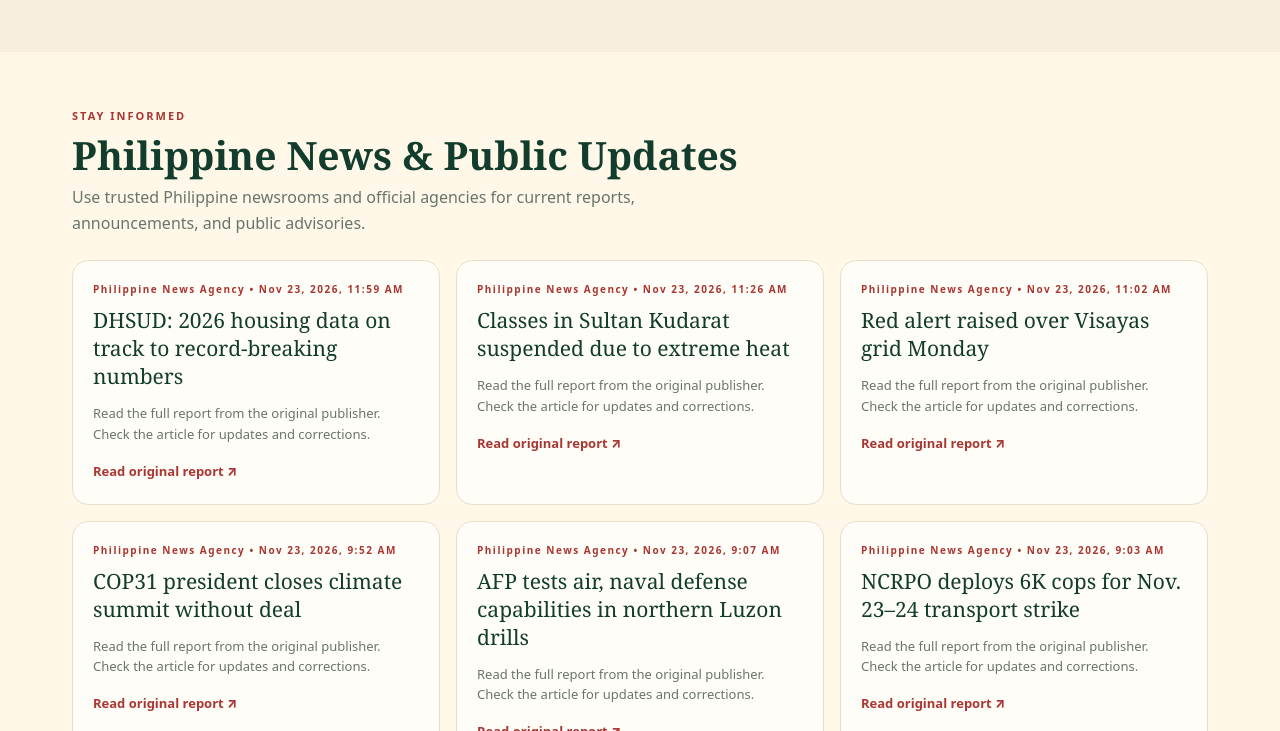
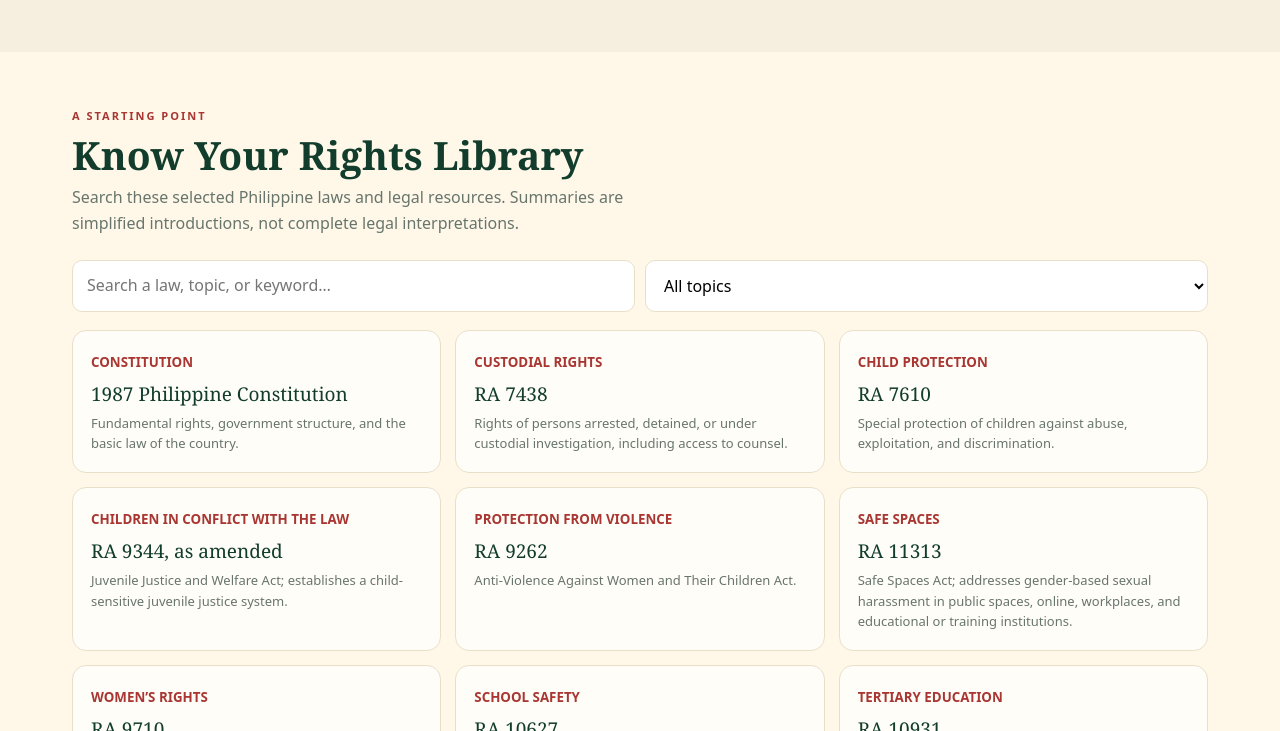
Before and after one commit to iKnowb4ll/bayanihan-law-hub-, a plain HTML site: page index.html in a window 1280 px wide. Shown: the part 2069-2800 px from the top of the page. Drawn offline with Linux system fonts and the light colour scheme.

Commit message:
Remove Philippine news section from website

```diff
--- a/index.html
+++ b/index.html
@@ -4,7 +4,7 @@
 <meta charset="UTF-8">
 <meta name="viewport" content="width=device-width, initial-scale=1.0">
 <meta name="theme-color" content="#123d2c">
-<meta name="description" content="Bayanihan — learn Philippine laws and your rights through friendly quizzes, scenarios, and trusted news sources.">
+<meta name="description" content="Bayanihan — learn Philippine laws and your rights through friendly quizzes, scenarios, and trusted legal resources.">
 <title>BAYANIHAN | Filipino Law & Rights Hub</title>
 <style>
 :root{--green:#123d2c;--green2:#1d6044;--gold:#e8bd61;--cream:#fff8e9;--paper:#fffdf7;--red:#a93632;--ink:#203128;--muted:#68756c;--line:#e9dfc9;--shadow:0 12px 35px #153b2a16}
@@ -15,7 +15,7 @@
 </head>
 <body>
 <div class="topline"></div>
-<header><nav class="nav"><a class="brand" href="#home"><span class="seal">⚖</span><span><strong>BAYANIHAN</strong><small>THE FILIPINO LAW & RIGHTS HUB</small></span></a><div class="navlinks"><a href="#games">Law Games</a><a href="#scenarios">Situations</a><a href="#news">PH News</a><a href="#laws">Know Your Rights</a></div></nav></header>
+<header><nav class="nav"><a class="brand" href="#home"><span class="seal">⚖</span><span><strong>BAYANIHAN</strong><small>THE FILIPINO LAW & RIGHTS HUB</small></span></a><div class="navlinks"><a href="#games">Law Games</a><a href="#scenarios">Situations</a><a href="#laws">Know Your Rights</a></div></nav></header>
 <main id="home">
 <section class="hero"><div class="hero-inner"><div class="eyebrow">KARUNUNGAN • KARAPATAN • KATARUNGAN</div><h1>Know the law.<br>Understand your rights.</h1><p>Explore Philippine laws in a friendlier way. Test what you know, think through everyday situations, and find trusted places to read more.</p><div class="actions"><a href="#games"><button class="btn primary">Play a Law Quiz →</button></a><a href="#laws"><button class="btn outline">Explore the Law Library</button></a></div></div></section>
 <div class="wrap" style="padding-top:0;padding-bottom:20px"><div class="stats"><div class="stat"><b>01</b><span>Learn at your own pace</span></div><div class="stat"><b>02</b><span>Practice with scenarios</span></div><div class="stat"><b>03</b><span>Find official sources</span></div></div></div>
@@ -25,8 +25,6 @@
 <div class="scenario"><div class="card-icon">📱</div><h3>Someone shares your photo without permission</h3><p>A classmate posts your personal photo and private details publicly, and you feel uncomfortable.</p><select id="s1"><option value="">Choose a response…</option><option value="a">Save relevant evidence, ask for help from a trusted adult, and report the post through the platform.</option><option value="b">Share their private information in return.</option><option value="c">Threaten them online.</option></select><button class="btn primary" onclick="checkScenario(1)">Check my choice</button><p class="scenario-result" id="r1"></p></div>
 <div class="scenario"><div class="card-icon">🏫</div><h3>You witness bullying at school</h3><p>You see a student being repeatedly humiliated by classmates.</p><select id="s2"><option value="">Choose a response…</option><option value="a">Join in so you won't be targeted.</option><option value="b">Safely support the student and report the incident to a trusted teacher or school authority.</option><option value="c">Post the incident online to embarrass everyone.</option></select><button class="btn primary" onclick="checkScenario(2)">Check my choice</button><p class="scenario-result" id="r2"></p></div>
 </div></div></section>
-<section class="wrap" id="news"><div class="section-head"><div><div class="kicker">STAY INFORMED</div><h2>Philippine News & Public Updates</h2><p>Use trusted Philippine newsrooms and official agencies for current reports, announcements, and public advisories.</p></div></div>
-<div class="news-list" id="newsList"><article class="news-card"><div class="tag">PHILIPPINE NEWS</div><h3>Loading the latest headlines…</h3><p>Please wait while the latest available news is loaded.</p></article></div><p class="news-note" id="newsNote">Daily update scheduled for 8:00 AM Philippine time. Headlines link to their original publishers.</p><button class="text-btn" id="refreshNews" type="button">↻ Refresh headlines</button></p></section>
 <section class="wrap" id="laws"><div class="section-head"><div><div class="kicker">A STARTING POINT</div><h2>Know Your Rights Library</h2><p>Search these selected Philippine laws and legal resources. Summaries are simplified introductions, not complete legal interpretations.</p></div></div><div class="law-tools"><input id="lawSearch" type="search" placeholder="Search a law, topic, or keyword…"><select id="lawCategory"><option value="all">All topics</option><option value="rights">Rights & protection</option><option value="digital">Digital life</option><option value="school">Education</option><option value="community">Community & environment</option><option value="consumer">Consumer & work</option></select></div><div class="law-grid" id="lawGrid"></div><div class="notice"><b>Important:</b> This website is for general educational purposes only. Laws can be amended, and how a law applies depends on the facts. For personal legal concerns, ask a qualified lawyer or an appropriate government office. If you are in immediate danger, seek help from a trusted adult or local emergency services.</div></section>
 <section class="wrap" style="padding-top:0"><div class="section-head"><div><div class="kicker">GO TO THE SOURCE</div><h2>Useful Official Resources</h2><p>Read primary sources and seek help from the appropriate public offices.</p></div></div><div class="sources"><a href="https://lawphil.net/" target="_blank" rel="noopener">Lawphil Project ↗</a><a href="https://www.officialgazette.gov.ph/" target="_blank" rel="noopener">Official Gazette ↗</a><a href="https://pao.gov.ph/" target="_blank" rel="noopener">Public Attorney’s Office ↗</a><a href="https://chr.gov.ph/" target="_blank" rel="noopener">Commission on Human Rights ↗</a><a href="https://www.deped.gov.ph/" target="_blank" rel="noopener">Department of Education ↗</a></div></section>
 </main>
@@ -47,36 +45,6 @@ function renderQuiz(){answered=false;const item=quiz[qi];document.getElementById
 function answerQuiz(i){if(answered)return;answered=true;const item=quiz[qi];const buttons=[...document.querySelectorAll('.answer')];buttons.forEach((b,n)=>{b.disabled=true;if(n===item.c)b.classList.add('correct');if(n===i&&i!==item.c)b.classList.add('wrong')});if(i===item.c)score++;document.getElementById('score').textContent=score;const f=document.getElementById('feedback');f.innerHTML='<b>'+(i===item.c?'Correct!':'Not quite.')+'</b> '+item.e;f.classList.add('show');document.getElementById('next').disabled=false;document.getElementById('progress').style.width=((qi+1)/quiz.length*100)+'%'}
 document.getElementById('next').onclick=()=>{if(!answered)return;if(qi<quiz.length-1){qi++;renderQuiz()}else{document.getElementById('question').textContent='Quiz complete! You scored '+score+' out of '+quiz.length+'.';document.getElementById('answers').innerHTML='';document.getElementById('feedback').innerHTML='<b>Keep learning!</b> Revisit the explanations and check official sources to learn more.';document.getElementById('feedback').classList.add('show');document.getElementById('next').disabled=true;document.getElementById('next').textContent='Completed';document.getElementById('qcount').textContent='FINISHED'}};document.getElementById('restart').onclick=()=>{qi=0;score=0;renderQuiz()};renderQuiz();
 function checkScenario(n){const v=document.getElementById('s'+n).value;const good=n===1?'a':'b';const r=document.getElementById('r'+n);if(!v){r.textContent='Choose an option first.';return}r.textContent=v===good?'Good thinking. This choice prioritizes safety, documentation, and getting appropriate help.': 'That response could make the situation worse. Consider a safer approach that respects everyone’s rights and seeks help from a trusted person.'}
-async function loadDailyNews(){
- const list=document.getElementById('newsList');
- const note=document.getElementById('newsNote');
- const refresh=document.getElementById('refreshNews');
- if(!list||!note)return;
- if(refresh){refresh.disabled=true;refresh.textContent='Refreshing…'}
- try{
-  const response=await fetch('news.json?cache='+Date.now(),{cache:'no-store'});
-  if(!response.ok)throw new Error('News data is not available yet');
-  const data=await response.json();
-  if(!Array.isArray(data.headlines)||!data.headlines.length)throw new Error('No headlines are available yet');
-  list.replaceChildren();
-  data.headlines.slice(0,18).forEach(item=>{
-   const article=document.createElement('article');article.className='news-card';
-   const tag=document.createElement('div');tag.className='tag';
-   const when=item.published?new Date(item.published):null;
-   tag.textContent=(item.source||'PHILIPPINE NEWS')+(when&&!isNaN(when)?' • '+when.toLocaleString('en-PH',{dateStyle:'medium',timeStyle:'short',timeZone:'Asia/Manila'}):'');
-   const title=document.createElement('h3');title.textContent=item.title||'Untitled report';
-   const desc=document.createElement('p');desc.textContent='Read the full report from the original publisher. Check the article for updates and corrections.';
-   const link=document.createElement('a');link.href=item.url;link.target='_blank';link.rel='noopener noreferrer';link.textContent='Read original report ↗';
-   article.append(tag,title,desc,link);list.append(article);
-  });
-  note.textContent='Last updated: '+(data.updated_display||'recently')+'. Headlines are collected from public RSS feeds. Open the original report for full details, context, and corrections.';
- }catch(error){
-  list.innerHTML='<article class="news-card"><div class="tag">NEWS UPDATE</div><h3>Headlines are temporarily unavailable</h3><p>The automatic news update may still be running. You can visit these publishers directly for current reports.</p><a href="https://www.pna.gov.ph/latest-news" target="_blank" rel="noopener">Philippine News Agency ↗</a><br><a href="https://www.gmanetwork.com/news/" target="_blank" rel="noopener">GMA News ↗</a><br><a href="https://www.philstar.com/" target="_blank" rel="noopener">The Philippine Star ↗</a></article>';
-  note.textContent='The daily feed has not loaded. Try refreshing later or open a publisher directly.';
- }finally{if(refresh){refresh.disabled=false;refresh.textContent='↻ Refresh headlines'}}
-}
-document.getElementById('refreshNews')?.addEventListener('click',loadDailyNews);
-loadDailyNews();
 const laws=[
 ['1987 Philippine Constitution','Fundamental rights, government structure, and the basic law of the country.','rights','Constitution'],
 ['RA 7438','Rights of persons arrested, detained, or under custodial investigation, including access to counsel.','rights','Custodial rights'],
```
